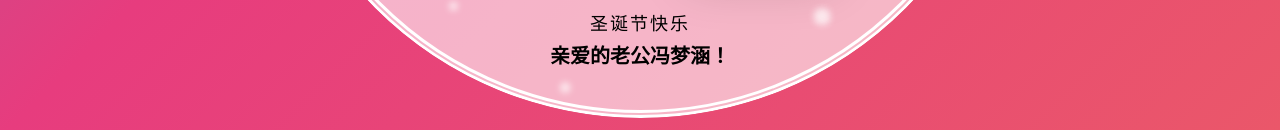
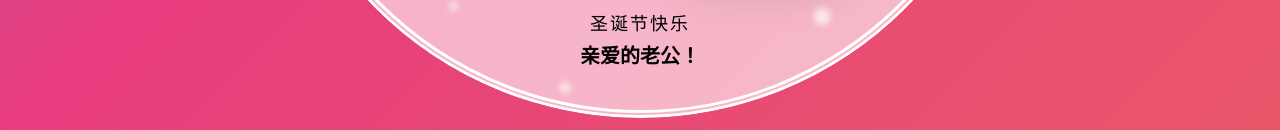
Before and after one commit to Dack-1/christmas-trees, a plain HTML site: page docs/index.html in a window 1280 px wide. Shown: the part 658-788 px from the top of the page. Drawn offline with Linux system fonts and the light colour scheme; a web font is replaced by a local one.

Commit message:
Update index.html

```diff
--- a/docs/index.html
+++ b/docs/index.html
@@ -81,7 +81,7 @@
     </div>
   </div>
   <h3>圣诞节快乐</h3>
-  <p>亲爱的老公冯梦涵！</p>
+  <p>亲爱的老公！</p>
 </div>
 <!-- partial -->
 
```
